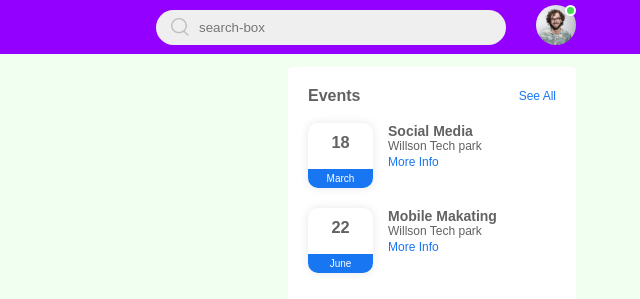
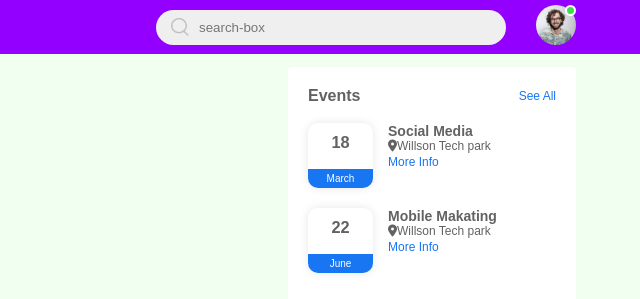
Before and after one commit to WAUdeshinduminaweerakoon/ChatBook, a plain HTML site: page index.html in a window 1280 px wide. Shown: the top 299 px of the page, 640-1280 px from the left. Drawn offline with Linux system fonts and the light colour scheme.

Commit message:
added the location icon in event

```diff
--- a/index.html
+++ b/index.html
@@ -6,6 +6,7 @@
     <meta name="viewport" content="width=device-width, initial-scale=1.0">
     <title>FaceChat</title>
     <link rel="stylesheet" href="style.css">
+    <script src="https://kit.fontawesome.com/8b3176df1d.js" crossorigin="anonymous"></script>
 </head>
 <body>
     <nav>
@@ -63,7 +64,7 @@
                 </div>
                 <div class="right-event">
                     <h4>Social Media</h4>
-                    <p>Willson Tech park</p>
+                    <p><i class="fa-sharp fa-solid fa-location-dot"></i>Willson Tech park</p>
                     <a href="#">More Info</a>
                 </div>
             </div>
@@ -74,7 +75,7 @@
                 </div>
                 <div class="right-event">
                     <h4>Mobile Makating</h4>
-                    <p>Willson Tech park</p>
+                    <p><i class="fa-sharp fa-solid fa-location-dot"></i>Willson Tech park</p>
                     <a href="#">More Info</a>
                 </div>
             </div>
```
